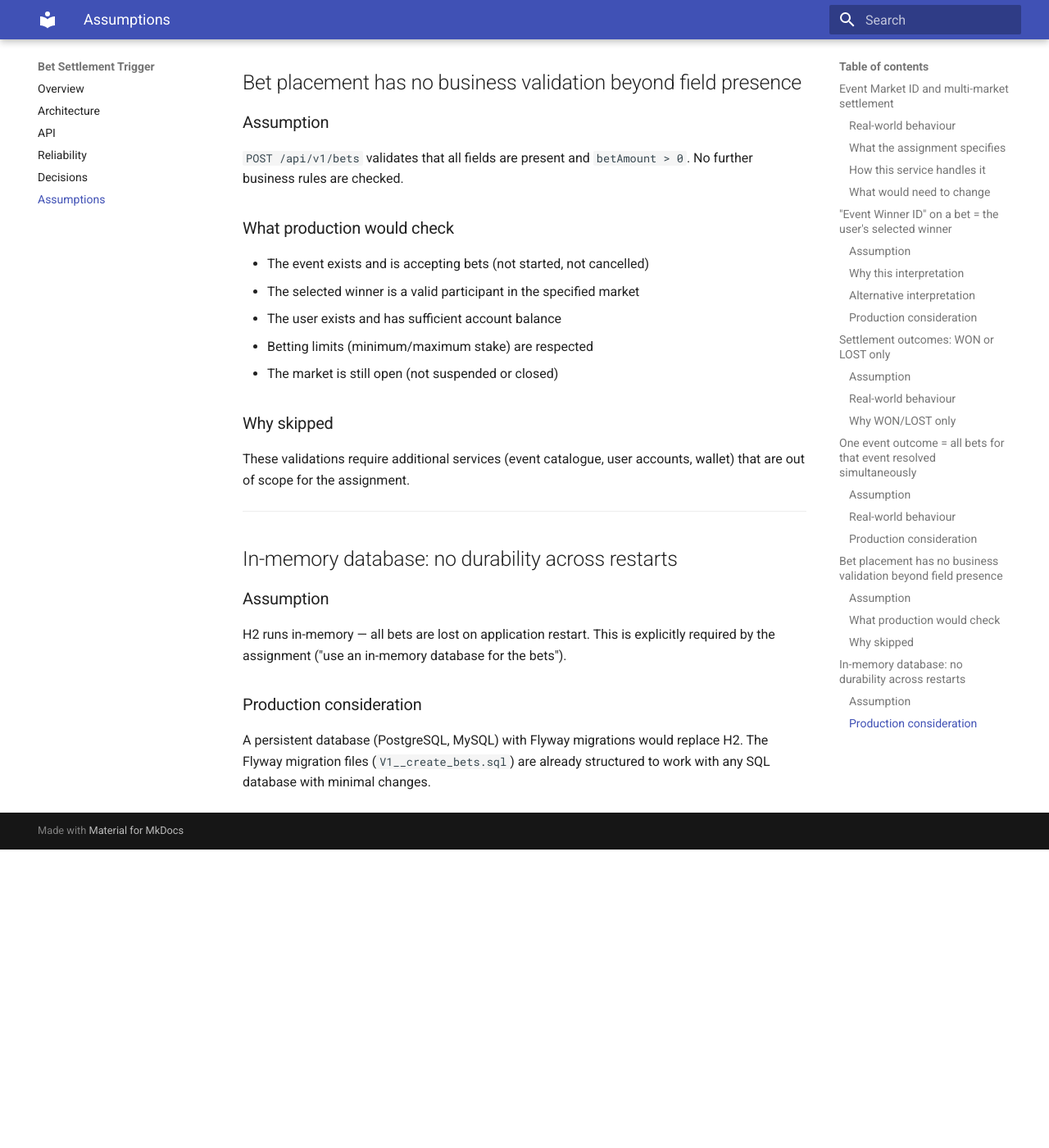
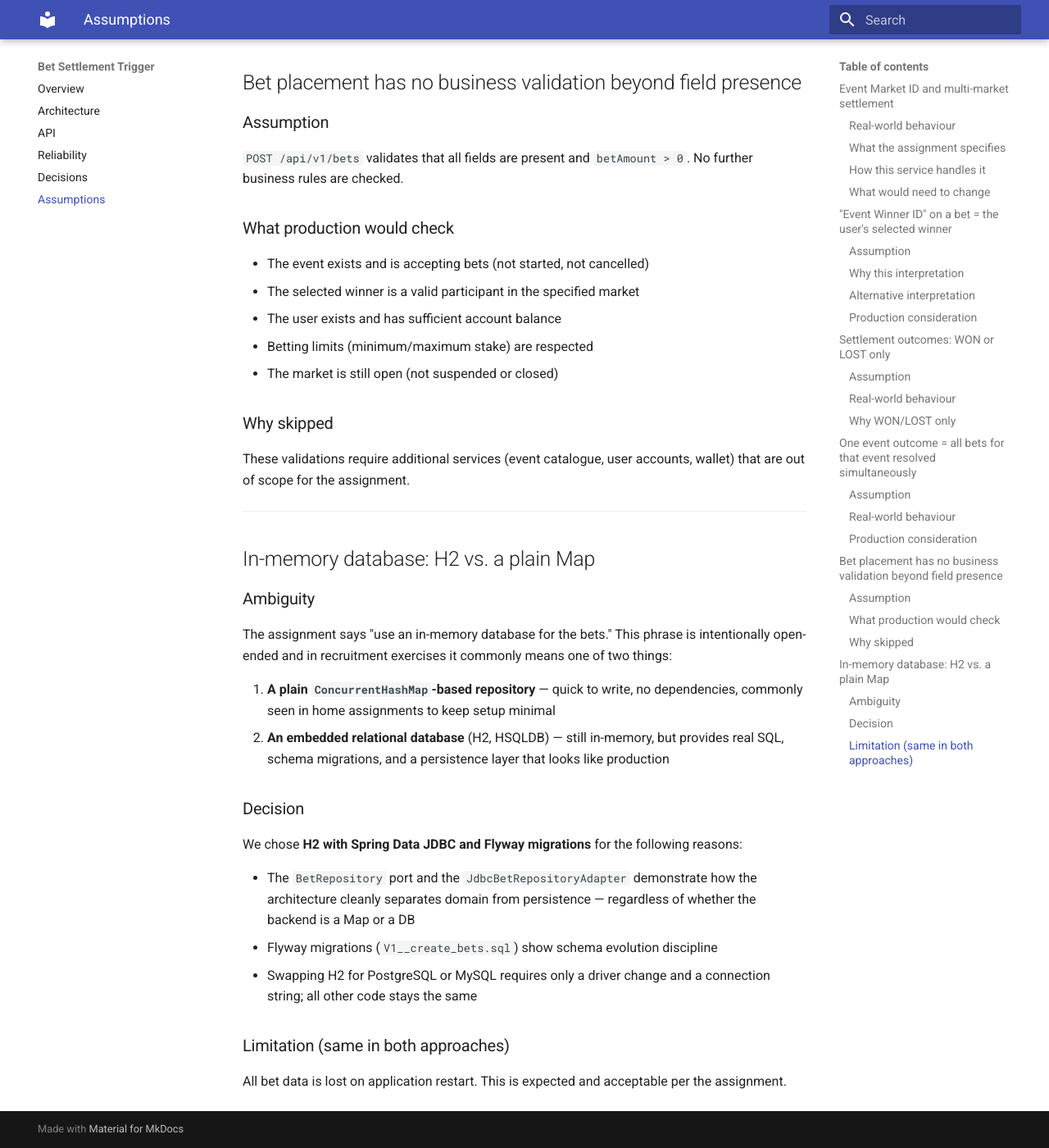
Before and after one commit to cleankod/bet-settlement-trigger, an MkDocs documentation site: the page built from docs/assumptions.md, in a window 1280 px wide and 1400 px high, scrolled down 3601 px. Shown: the whole window at 82% size. Built offline with MkDocs 1.6.1 and Material for MkDocs 9.7.7, drawn with Linux system fonts in a browser that asks for light colours; before the commit the page ends 4637 px from its top, so only the background shows below that.

Commit message:
docs: clarify H2 choice vs plain Map in assumptions

```diff
--- a/docs/assumptions.md
+++ b/docs/assumptions.md
@@ -166,15 +166,28 @@ out of scope for the assignment.
 
 ---
 
-## In-memory database: no durability across restarts
+## In-memory database: H2 vs. a plain Map
 
-### Assumption
+### Ambiguity
 
-H2 runs in-memory — all bets are lost on application restart. This is explicitly required by the
-assignment ("use an in-memory database for the bets").
+The assignment says "use an in-memory database for the bets." This phrase is intentionally
+open-ended and in recruitment exercises it commonly means one of two things:
 
-### Production consideration
+1. **A plain `ConcurrentHashMap`-based repository** — quick to write, no dependencies, commonly
+   seen in home assignments to keep setup minimal
+2. **An embedded relational database** (H2, HSQLDB) — still in-memory, but provides real SQL,
+   schema migrations, and a persistence layer that looks like production
 
-A persistent database (PostgreSQL, MySQL) with Flyway migrations would replace H2. The Flyway
-migration files (`V1__create_bets.sql`) are already structured to work with any SQL database
-with minimal changes.
+### Decision
+
+We chose **H2 with Spring Data JDBC and Flyway migrations** for the following reasons:
+
+- The `BetRepository` port and the `JdbcBetRepositoryAdapter` demonstrate how the architecture
+  cleanly separates domain from persistence — regardless of whether the backend is a Map or a DB
+- Flyway migrations (`V1__create_bets.sql`) show schema evolution discipline
+- Swapping H2 for PostgreSQL or MySQL requires only a driver change and a connection string;
+  all other code stays the same
+
+### Limitation (same in both approaches)
+
+All bet data is lost on application restart. This is expected and acceptable per the assignment.
```
